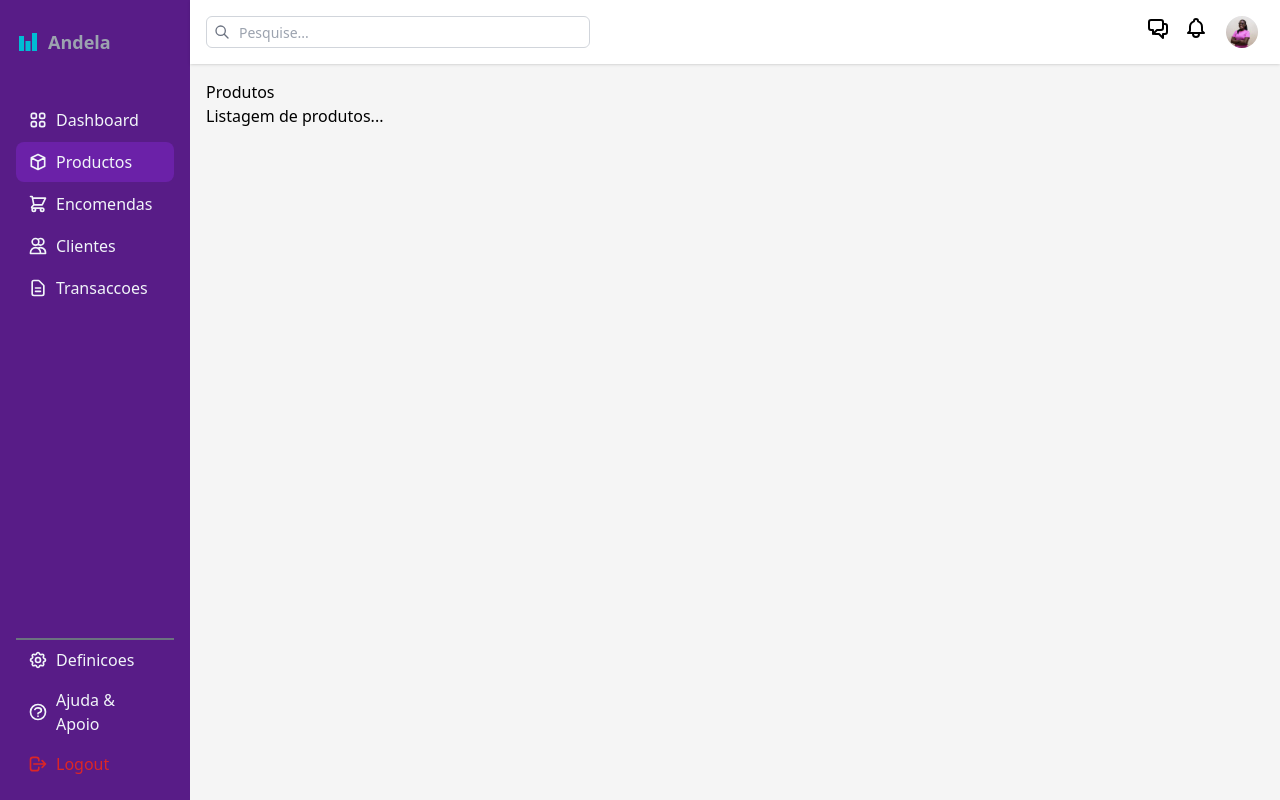
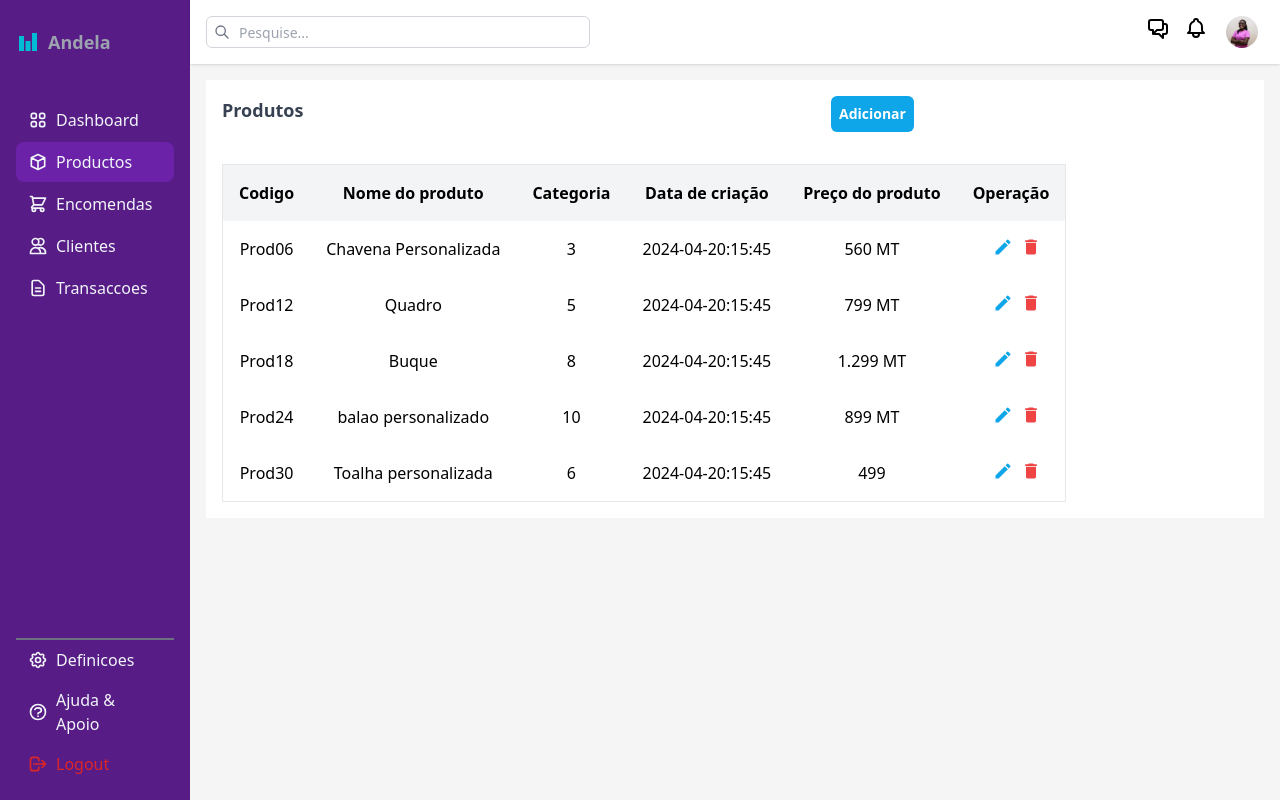
Before and after one commit to MatolaTheCoder/andela-sweet-gift, a React (Create React App) app: page /produtos in a window 1280 px wide. Built offline with nearby package versions, Linux system fonts and the light colour scheme.

Commit message:
styling the produtos page

```diff
--- a/src/components/Produtos.jsx
+++ b/src/components/Produtos.jsx
@@ -1,11 +1,46 @@
 // Produtos.js
 import React from 'react';
-
+import { Link } from 'react-router-dom';
+import { data_produts } from '../lib/data';
+import { MdModeEdit,MdDelete } from 'react-icons/md';
 const Produtos = () => {
   return (
     <div>
-      <h2>Produtos</h2>
-      <p>Listagem de produtos...</p>
+      <div className='bg-white flex flex-col'>
+        <div className="title text-gray-700 flex text-lg p-4 font-semibold">
+          <p className='basis-1/2 mr-24'>Produtos</p>
+          <button className='text-white bg-sky-500 rounded-md p-2 text-sm'>Adicionar</button>
+        </div>
+        <div className="p-4 flex-1">
+        <table className='w-fit border-collapse border border-gray-200'>
+          <thead>
+            <tr className='bg-gray-100'>
+              <th className='p-4'>Codigo</th>
+              <th className='p-4'>Nome do produto</th>
+              <th className='p-4'>Categoria</th>
+              <th className='p-4'>Data de criação</th>
+              <th className='p-4'>Preço do produto</th>
+              <th className='p-4'>Operação</th>
+            </tr>
+          </thead>
+          <tbody>
+            {data_produts.map((data)=>(
+              <tr className='bg-white text-center'>
+                <td className='p-4'>{data.id}</td>
+                <td className='p-4'>{data.prod_name}</td>
+                <td className='p-4'>{data.prod_categoria}</td>
+                <td className='p-4'>{data.prod_Date}</td>
+                <td className='p-4'>{data.prod_price}</td>
+                <td className='p-4 ml-5 text-xl flex gap-2'><Link className='hover:text-2xl text-sky-500'><MdModeEdit/></Link><Link className='hover:text-2xl text-red-500'><MdDelete/></Link></td>
+              </tr>
+            ))}
+          </tbody>
+        </table>
+
+        </div>
+      </div>
+
+
     </div>
   );
 }
```
